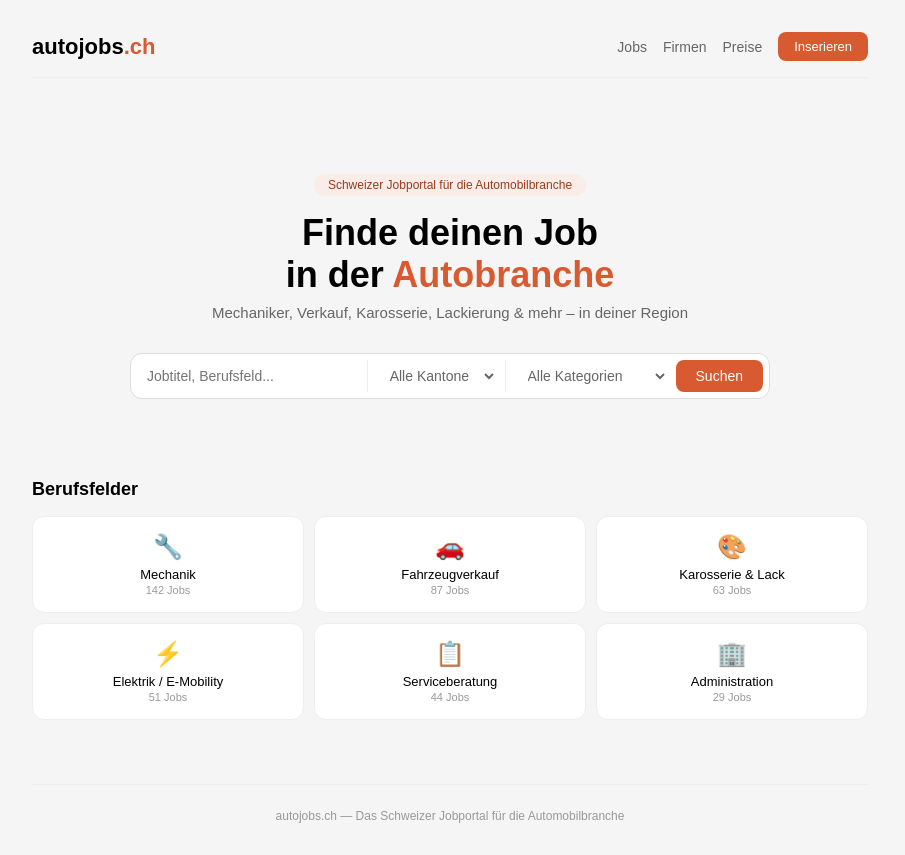
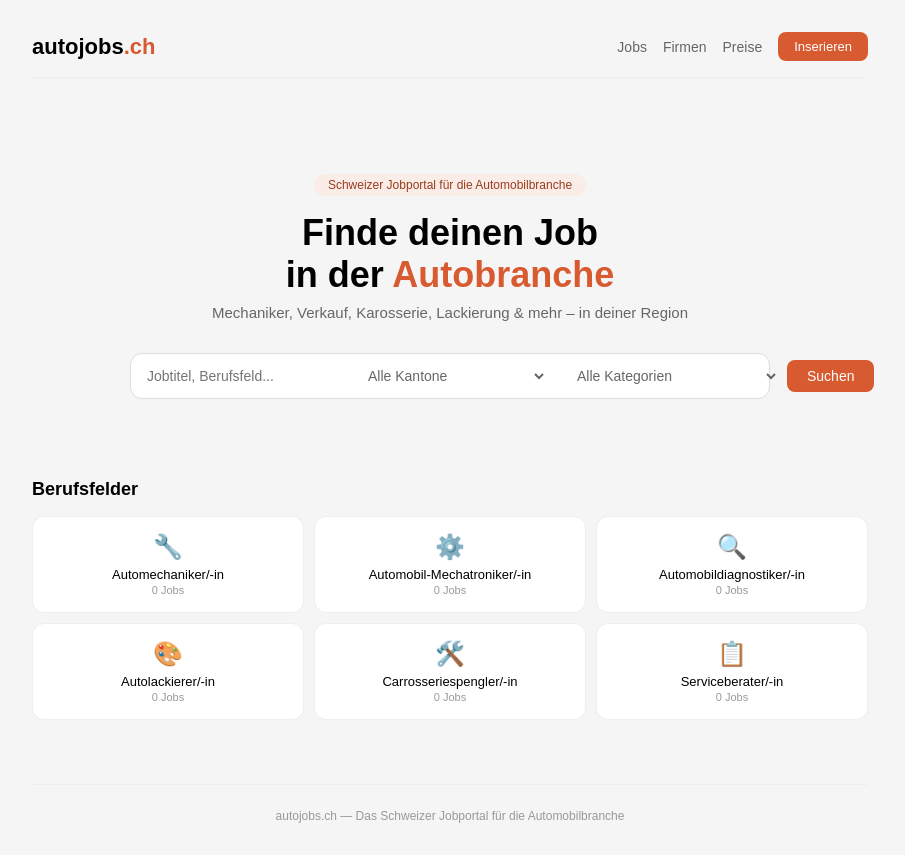
Before and after one commit to autojobs-ch/autojobs-ch, a Next.js app: page / in a window 1280 px wide. Shown: the whole page, without its empty margins (190-1095 px from the left). Built offline with nearby package versions, Linux system fonts and the light colour scheme.

Commit message:
kategorien aktualisiert

```diff
--- a/app/page.js
+++ b/app/page.js
@@ -35,18 +35,51 @@
           <div style={{width:'1px', background:'#eee'}}></div>
           <select style={{flex:1, border:'none', outline:'none', fontSize:'14px', padding:'6px 10px', background:'transparent', color:'#666'}}>
             <option>Alle Kantone</option>
+            <option>Aargau</option>
+            <option>Appenzell Ausserrhoden</option>
+            <option>Appenzell Innerrhoden</option>
+            <option>Basel-Landschaft</option>
+            <option>Basel-Stadt</option>
+            <option>Bern</option>
+            <option>Freiburg</option>
+            <option>Genf</option>
+            <option>Glarus</option>
+            <option>Graubünden</option>
+            <option>Jura</option>
+            <option>Luzern</option>
+            <option>Nidwalden</option>
+            <option>Obwalden</option>
+            <option>Schaffhausen</option>
+            <option>Schwyz</option>
+            <option>Solothurn</option>
+            <option>St. Gallen</option>
+            <option>Tessin</option>
+            <option>Thurgau</option>
+            <option>Uri</option>
+            <option>Waadt</option>
+            <option>Wallis</option>
+            <option>Zug</option>
             <option>Zürich</option>
-            <option>Bern</option>
-            <option>Basel</option>
-            <option>Luzern</option>
           </select>
           <div style={{width:'1px', background:'#eee'}}></div>
           <select style={{flex:1, border:'none', outline:'none', fontSize:'14px', padding:'6px 10px', background:'transparent', color:'#666'}}>
             <option>Alle Kategorien</option>
-            <option>Mechanik</option>
-            <option>Fahrzeugverkauf</option>
-            <option>Karosserie & Lack</option>
-            <option>E-Mobility</option>
+            <option>Automechaniker/-in</option>
+            <option>Automobil-Mechatroniker/-in</option>
+            <option>Automobildiagnostiker/-in</option>
+            <option>Autolackierer/-in</option>
+            <option>Carrosseriespengler/-in</option>
+            <option>Serviceberater/-in</option>
+            <option>Autoverkäufer/-in</option>
+            <option>Reifenpraktiker/-in</option>
+            <option>Elektriker / E-Mobility</option>
+            <option>Chauffeur / Transport</option>
+            <option>Disponent/-in</option>
+            <option>Büro & Verwaltung</option>
+            <option>Führungspositionen</option>
+            <option>Lehrstelle / Praktikum</option>
+            <option>Werkstatt & Hilfskräfte</option>
+            <option>Sonstige</option>
           </select>
           <button style={{background:'#D85A30', color:'#fff', border:'none', borderRadius:'8px', padding:'8px 20px', fontSize:'14px', fontWeight:'500', cursor:'pointer'}}>
             Suchen
@@ -59,12 +92,12 @@
         <h2 style={{fontSize:'18px', fontWeight:'700', marginBottom:'1rem'}}>Berufsfelder</h2>
         <div style={{display:'grid', gridTemplateColumns:'repeat(3, 1fr)', gap:'10px'}}>
           {[
-            {icon:'🔧', name:'Mechanik', count:'142 Jobs'},
-            {icon:'🚗', name:'Fahrzeugverkauf', count:'87 Jobs'},
-            {icon:'🎨', name:'Karosserie & Lack', count:'63 Jobs'},
-            {icon:'⚡', name:'Elektrik / E-Mobility', count:'51 Jobs'},
-            {icon:'📋', name:'Serviceberatung', count:'44 Jobs'},
-            {icon:'🏢', name:'Administration', count:'29 Jobs'},
+            {icon:'🔧', name:'Automechaniker/-in', count:'0 Jobs'},
+            {icon:'⚙️', name:'Automobil-Mechatroniker/-in', count:'0 Jobs'},
+            {icon:'🔍', name:'Automobildiagnostiker/-in', count:'0 Jobs'},
+            {icon:'🎨', name:'Autolackierer/-in', count:'0 Jobs'},
+            {icon:'🛠️', name:'Carrosseriespengler/-in', count:'0 Jobs'},
+            {icon:'📋', name:'Serviceberater/-in', count:'0 Jobs'},
           ].map((cat) => (
             <div key={cat.name} style={{background:'#fff', border:'1px solid #eee', borderRadius:'12px', padding:'1rem', textAlign:'center', cursor:'pointer'}}>
               <div style={{fontSize:'24px', marginBottom:'6px'}}>{cat.icon}</div>
```
